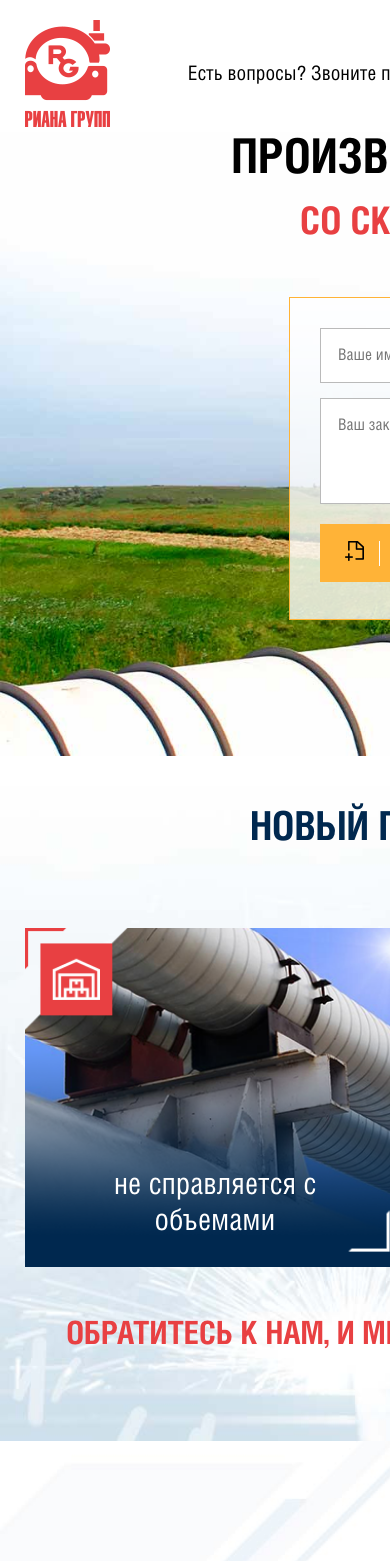
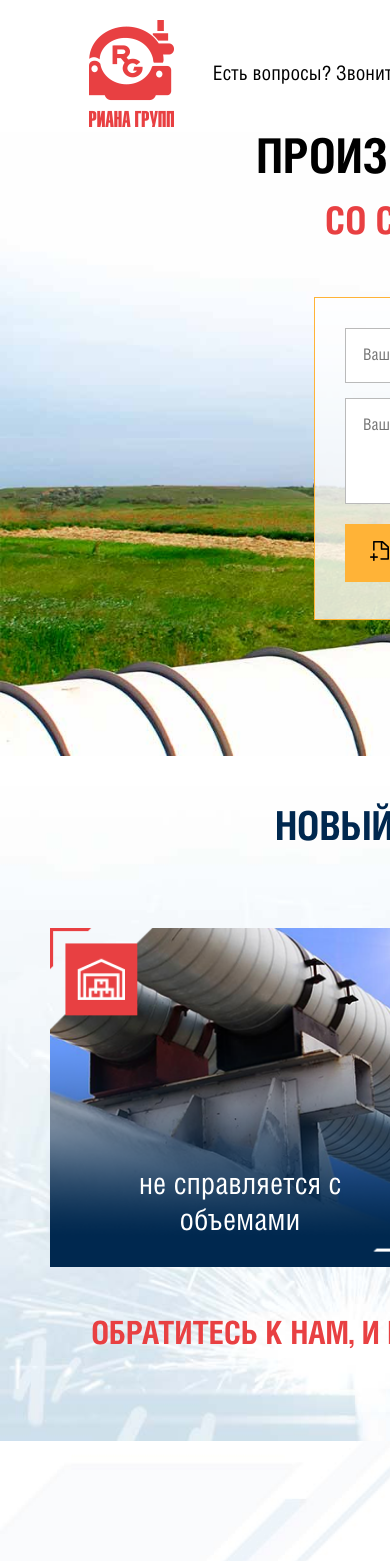
Before and after one commit to Wasth/riannagroup-landing, a PHP site: page / in a window 390 px wide; the page is wider, and only the part inside the window is pictured. Shown: the top 1561 px of that part. Run offline with PHP 8.4, Linux system fonts and the light colour scheme; some web fonts are replaced.

Commit message:
for better mobile experience

```diff
--- a/css/style.css
+++ b/css/style.css
@@ -18,7 +18,7 @@
     margin: 0 auto;
 }
 .wrapper {
-    min-width: 1250px;
+    min-width: 1300px;
 }
 .clear {
     clear: both;
@@ -72,19 +72,22 @@
 #header .mail-text {
     margin-left: 35px;
 }
-/*@media (max-width: 1125px) {*/
+@media (max-width: 1125px) {
     /*#header .header-line {*/
         /*display: block;*/
         /*float: none;*/
         /*clear: both;*/
         /*text-align: center;*/
     /*}*/
-    /*#header .logo {*/
+    #header .logo {
         /*display: block;*/
-        /*float: none;*/
-        /*text-align: center;*/
-    /*}*/
-/*}*/
+        float: none;
+        text-align: center;
+    }
+    #header .container {
+        text-align: center;
+    }
+}
 
 /* main block */
 
--- a/index.html
+++ b/index.html
@@ -24,10 +24,11 @@
                     <a href="mailto:sales@opora-rg.ru" class="email bold">sales@opora-rg.ru</a>
                 </p>
             </div>
+            <div class="clear"></div>
         </div>
     </div>
 
-    <div class="clear"></div>
+
 
     <div id="main" class="wrapper">
         <div class="container">
```
